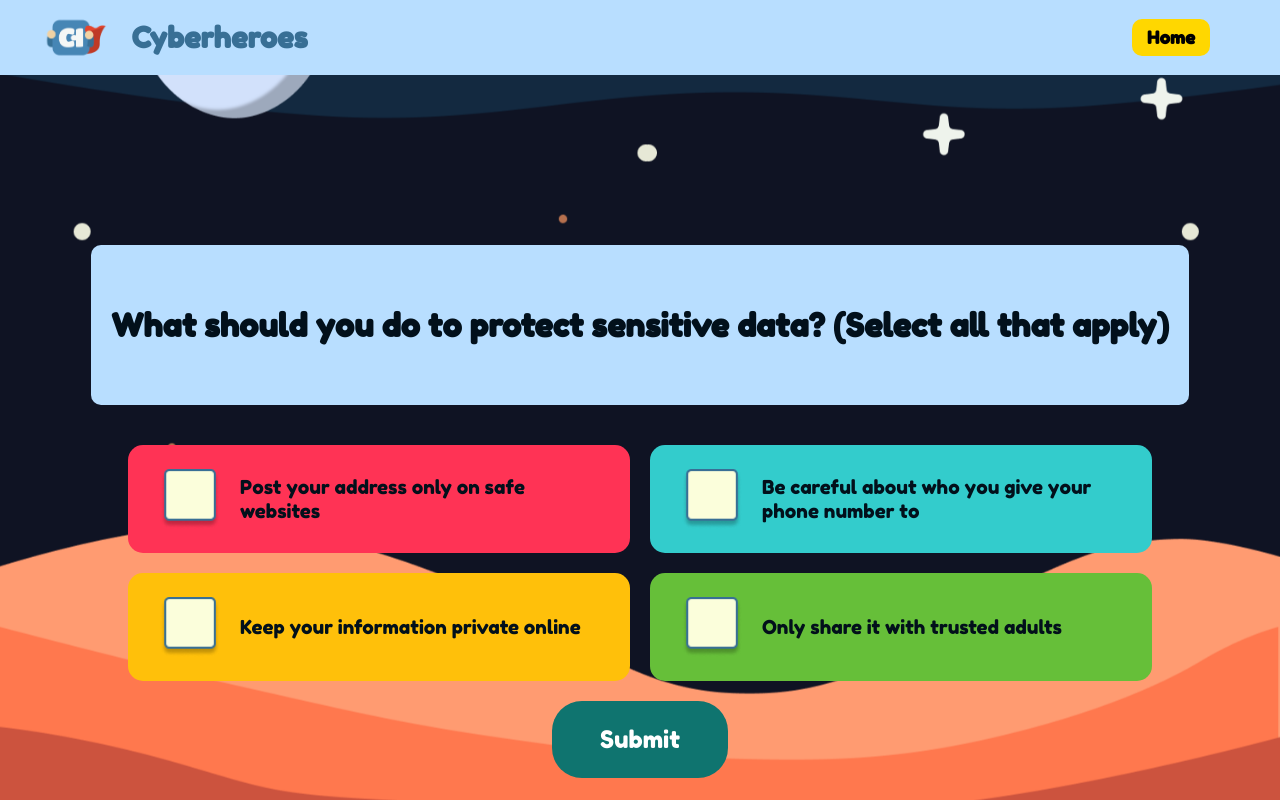
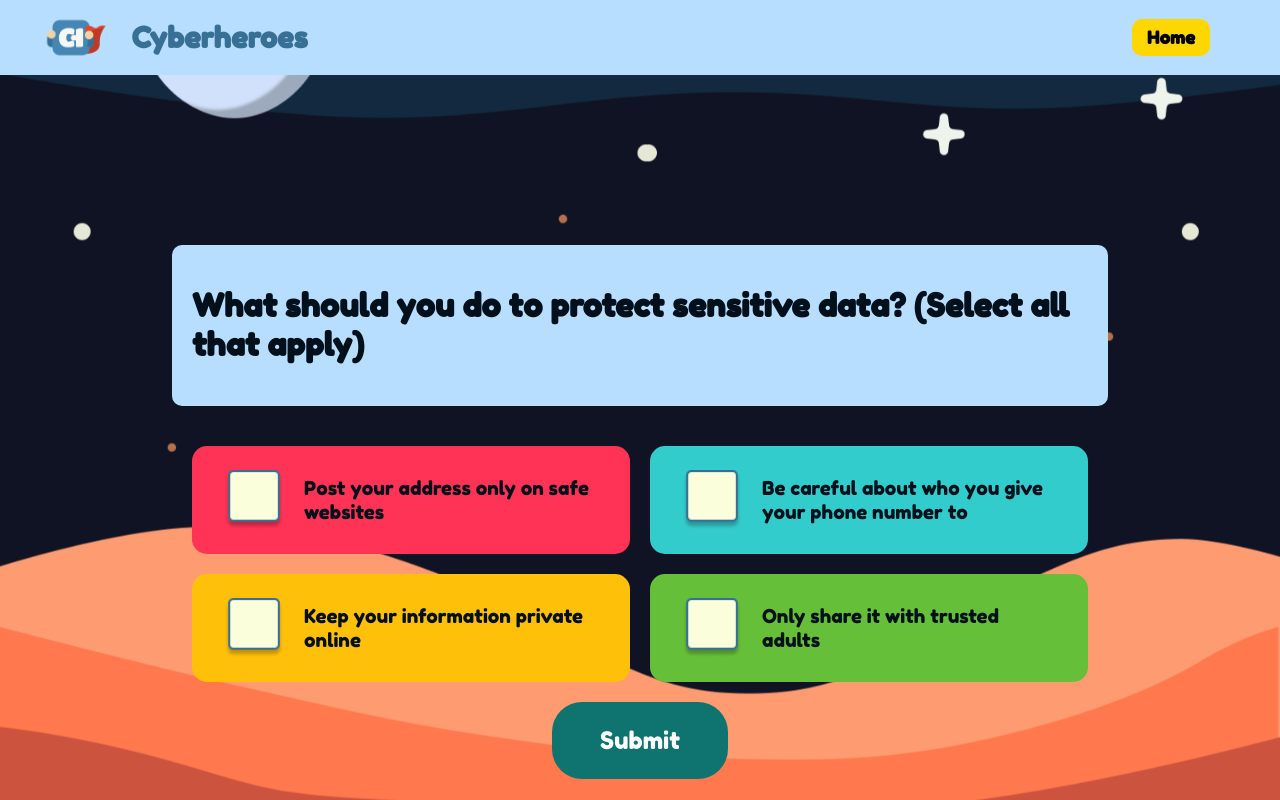
Before and after one commit to virurep/cyberheroes, a React (Create React App) app in the folder cyberheroes/: page /quiz in a window 1280 px wide. Built offline with nearby package versions, Linux system fonts and the light colour scheme.

Commit message:
minor styling changes

```diff
--- a/cyberheroes/src/data/privacy_planet_quiz.json
+++ b/cyberheroes/src/data/privacy_planet_quiz.json
@@ -195,7 +195,7 @@
                 },
                 {   "id": 13,
                     "type": "multiple-select",
-                    "question": "Which of the following groups should you never give your sensitive data to? (Select all that apply)",
+                    "question": "Which of the following groups should you NEVER give your sensitive data to? (Select all that apply)",
                     "answers": ["Strangers",
                             "Your parents",
                             "People online",
@@ -209,7 +209,7 @@
                 },
                 {   "id": 14,
                     "type": "multiple-select",
-                    "question": "WHO is it generally safe to share your sensitive data, given the appropriate circumstances and approval? (Select all that apply)",
+                    "question": "WHO is it generally SAFE to share your sensitive data, given the appropriate circumstances and approval? (Select all that apply)",
                     "answers": ["Your parents or guardians",
                             "Teachers or school staff, with parental approval",
                             "People online who seem friendly",
--- a/cyberheroes/src/styles/quiz.css
+++ b/cyberheroes/src/styles/quiz.css
@@ -26,7 +26,7 @@
     background-color: #B8DEFF;
     color: #02101b;
     min-height: 15vh;
-    min-width: 50vw;
+    width: 70vw;
     display: flex;
     align-items: center;
     justify-content: center;
@@ -39,7 +39,7 @@
     display: grid;
     grid-template-columns: repeat(2, 1fr);
     gap: 20px;
-    max-width: 80vw;
+    max-width: 70vw;
     margin: 0 auto;
     padding: 0 20px;
 }
@@ -47,7 +47,7 @@
 .multiple-select-answer-container {
     display: grid;
     gap: 20px;
-    max-width: 80vw;
+    max-width: 70vw;
     margin: 0 auto;
     padding: 0 20px;
 }
@@ -142,7 +142,6 @@
 }
 
 .characters-answers-img {
-    width: 500px;
     height: 500px;
     margin-top: 200px;
 }
```
